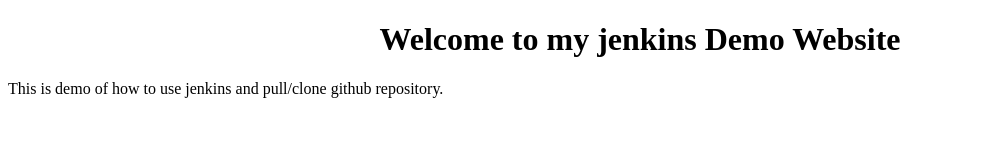
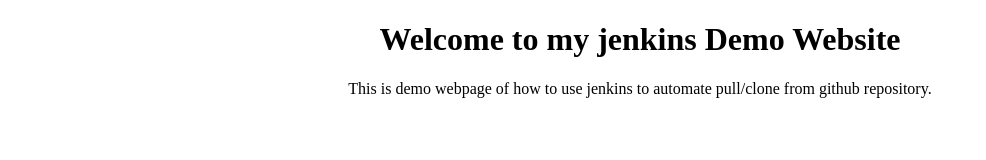
Before and after one commit to ammishra08/Dockers-Jenkins, a plain HTML site: page index.html in a window 1280 px wide. Shown: the whole page, without its empty margins (0-986 px from the left). Drawn offline with Linux system fonts and the light colour scheme.

Commit message:
Updated index.html

```diff
--- a/index.html
+++ b/index.html
@@ -4,7 +4,8 @@
     <title>Sample Jenkins Webpage</title>
 </head>
 <body>
-    <center><h1>Welcome to my jenkins Demo Website</h1></center>
-    <p>This is demo of how to use jenkins and pull/clone github repository.</p>
-</body>
+<center>
+    <h1>Welcome to my jenkins Demo Website</h1>
+    <p>This is demo webpage of how to use jenkins to automate pull/clone from github repository.</p>
+</center>
 </html>
```
